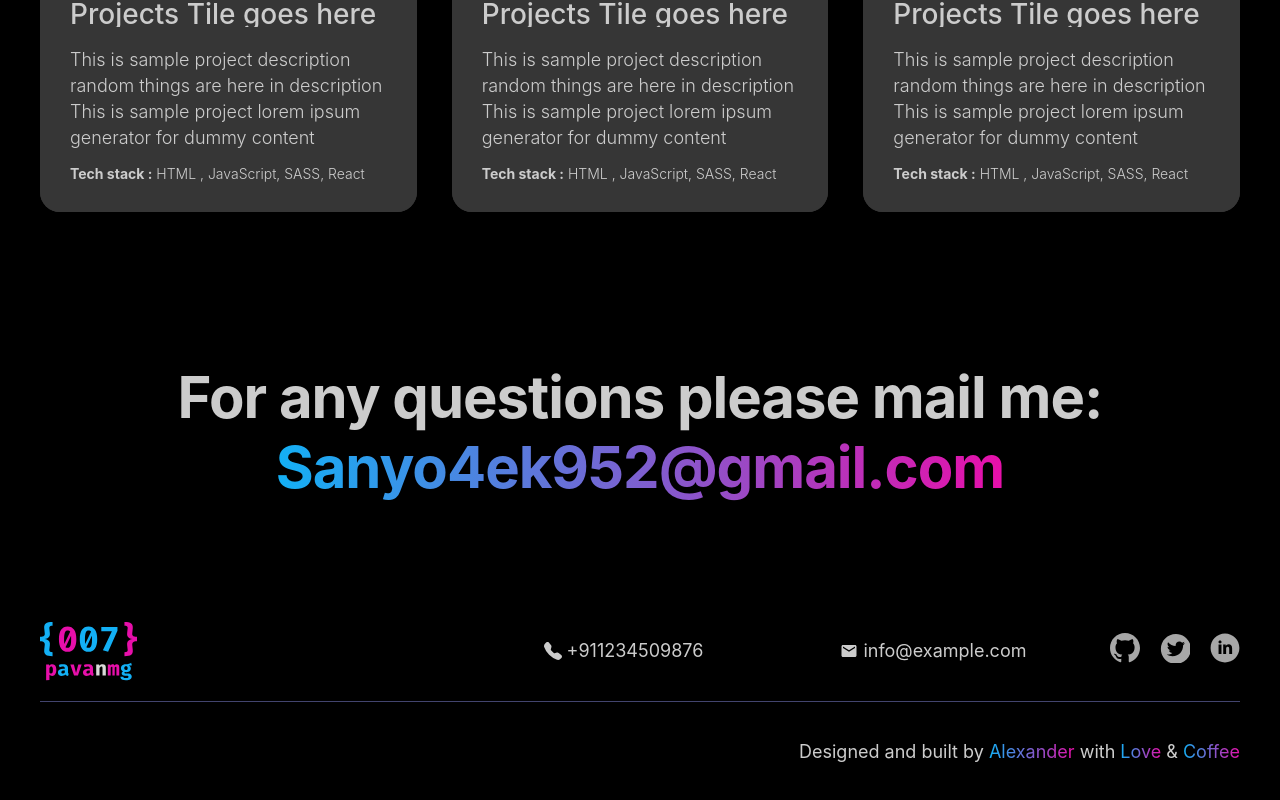
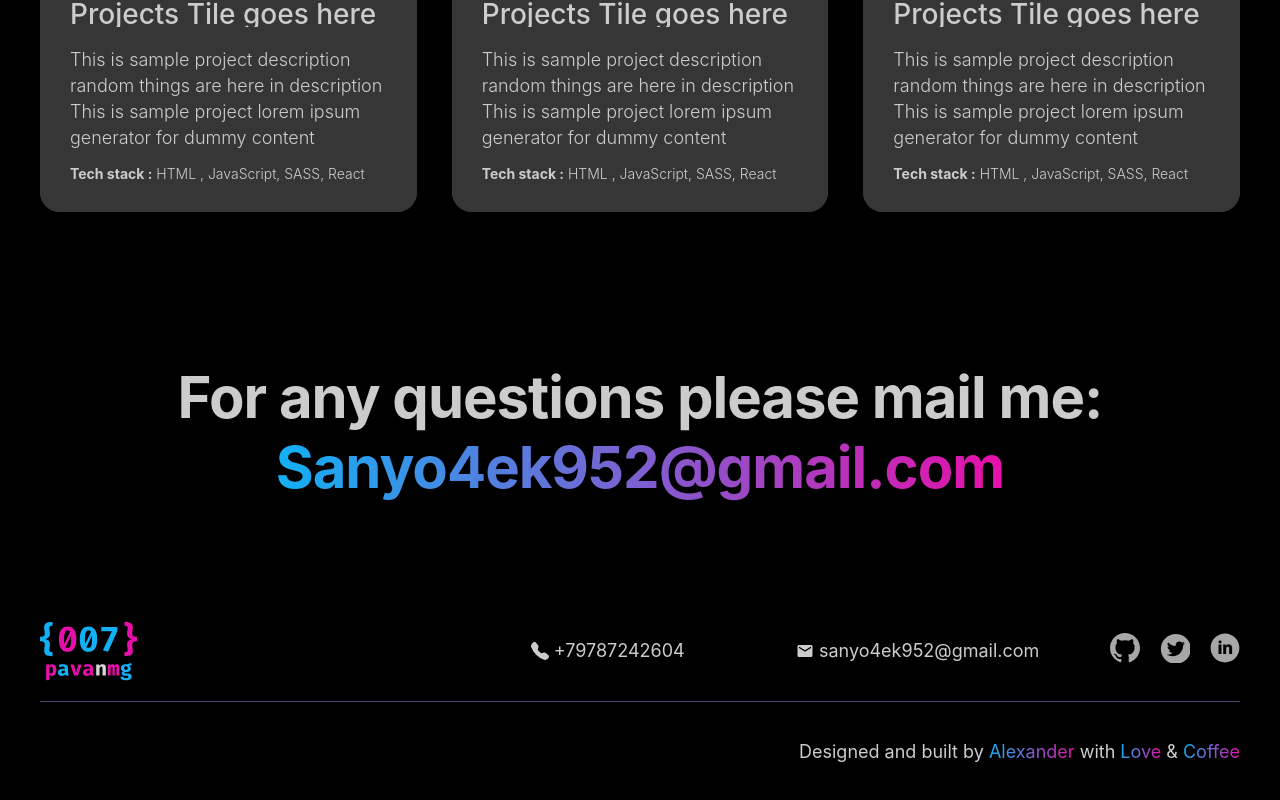
Before and after one commit to Sanyo4ek952/dell, a React app: page / in a window 1280 px wide. Shown: the part 2611-3411 px from the top of the page. Built offline with nearby package versions, Linux system fonts and the light colour scheme.

Commit message:
Превый блок на 100% высоты

```diff
--- a/src/layout/footer/footer-top/FooterTop.tsx
+++ b/src/layout/footer/footer-top/FooterTop.tsx
@@ -18,11 +18,11 @@ export const FooterTop: React.FC = () => {
                 <S.Contacts>
                     <div>
                         <BsFillTelephoneFill/>
-                        <a href="tel:+911234509876">+911234509876</a>
+                        <a href="tel:+79787242604">+79787242604</a>
                     </div>
                     <div>
                         <MdEmail/>
-                        <a href="mailto:info@example.com">info@example.com</a>
+                        <a href="mailto:sanyo4ek952@gmail.com">sanyo4ek952@gmail.com</a>
                     </div>
                 </S.Contacts>
                 <SocialList socialLinks={socialLinks}/>
--- a/src/layout/sections/main/about-me/MyPhoto/MyPhoto.tsx
+++ b/src/layout/sections/main/about-me/MyPhoto/MyPhoto.tsx
@@ -56,7 +56,6 @@ const StylesMyPhoto = styled.div<StylesMyPhotoTypeProps>`
             height: 270px;
         }
     }
-
     img {
         position: absolute;
         top: 50%;
--- a/src/layout/sections/main/contacts/Contact_Styles.ts
+++ b/src/layout/sections/main/contacts/Contact_Styles.ts
@@ -9,7 +9,6 @@ const Email = styled.div`
     font-size: 58px;
     line-height: 70px;
     letter-spacing: -1px;
-
     p {
         color: rgb(204, 204, 204);
     }
--- a/src/styles/StyledApp.tsx
+++ b/src/styles/StyledApp.tsx
@@ -11,6 +11,7 @@ export const StyledApp = styled.div<StylesAppTypeProps>`
     display: flex;
     flex-direction: column;
 min-height: 100vh;
+
     main:first-child {
 
 
```
